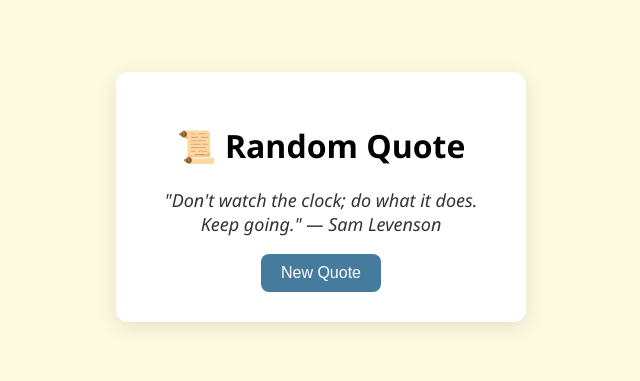
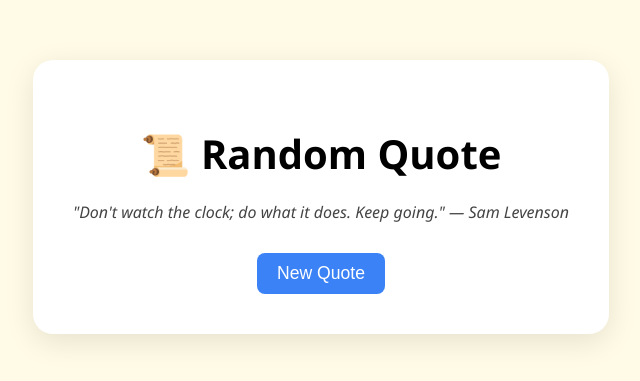
Before and after one commit to Atharva-Gore/Quote-Generator, a plain HTML site: page index.html in a window 1280 px wide. Shown: the part 203-584 px from the top of the page, without its empty margins (319-959 px from the left). Drawn offline with Linux system fonts and the light colour scheme.

Commit message:
Update style.css

```diff
--- a/style.css
+++ b/style.css
@@ -1,6 +1,6 @@
 body {
   font-family: 'Segoe UI', sans-serif;
-  background-color: #fefae0;
+  background-color: #fffbe6;
   display: flex;
   justify-content: center;
   align-items: center;
@@ -9,40 +9,34 @@ body {
 }
 
 .container {
-  background-color: #ffffff;
-  padding: 30px;
-  border-radius: 12px;
+  background-color: white;
+  padding: 40px;
+  border-radius: 20px;
+  box-shadow: 0 8px 30px rgba(0, 0, 0, 0.1);
   text-align: center;
-  width: 350px;
-  box-shadow: 0 5px 20px rgba(0, 0, 0, 0.1);
 }
 
-#quoteBox {
-  margin: 20px 0;
+h1 {
+  font-size: 2.5em;
+  margin-bottom: 20px;
 }
 
 #quote {
-  font-size: 18px;
   font-style: italic;
-  color: #333;
-}
-
-#author {
-  margin-top: 10px;
-  font-weight: bold;
-  color: #555;
+  color: #444;
+  margin-bottom: 30px;
 }
 
 button {
-  background-color: #457b9d;
+  padding: 10px 20px;
+  font-size: 1.1em;
+  background-color: #3b82f6;
   color: white;
   border: none;
-  padding: 10px 20px;
-  font-size: 16px;
   border-radius: 8px;
   cursor: pointer;
 }
 
 button:hover {
-  background-color: #1d3557;
+  background-color: #2563eb;
 }
```
